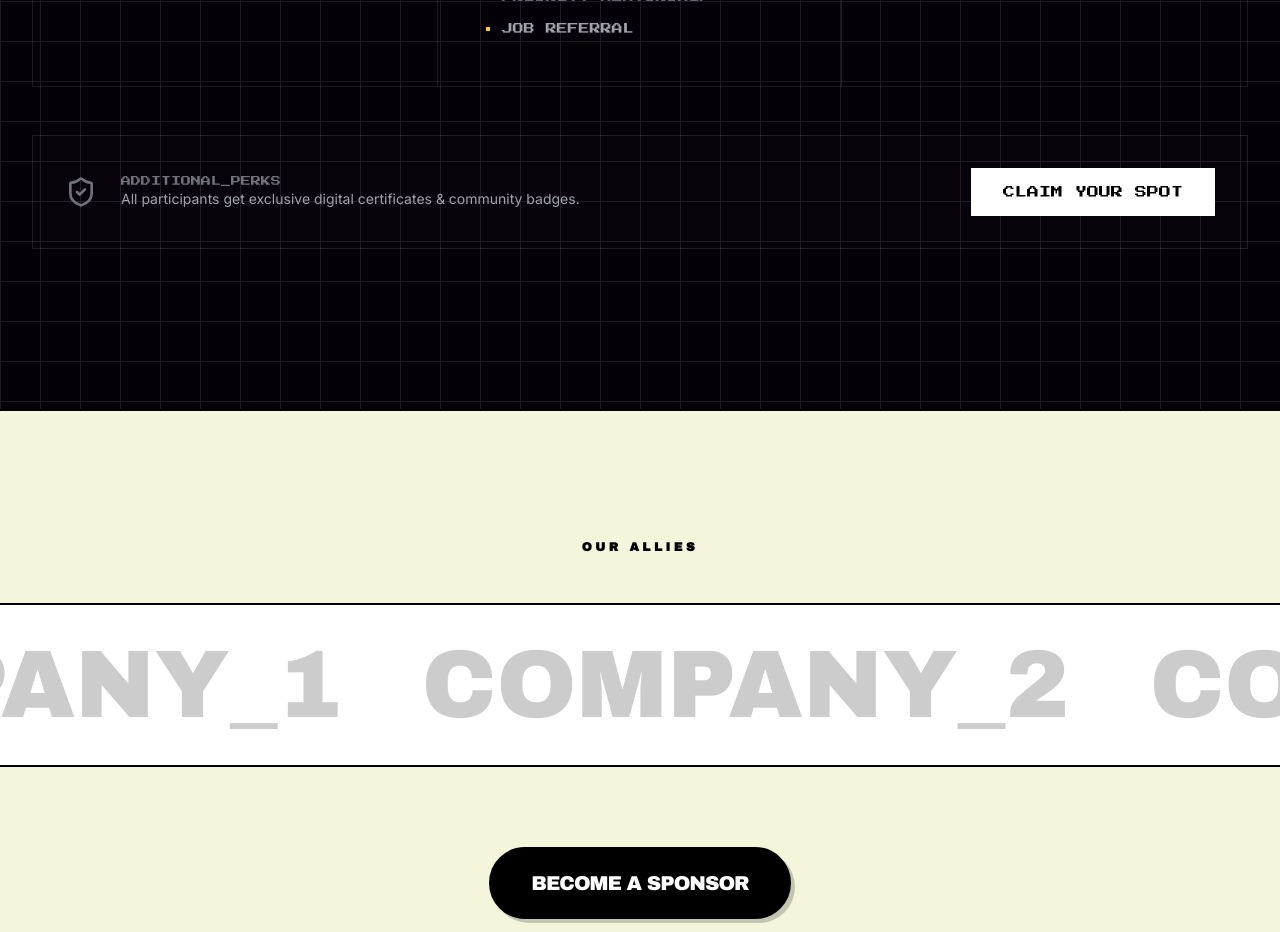
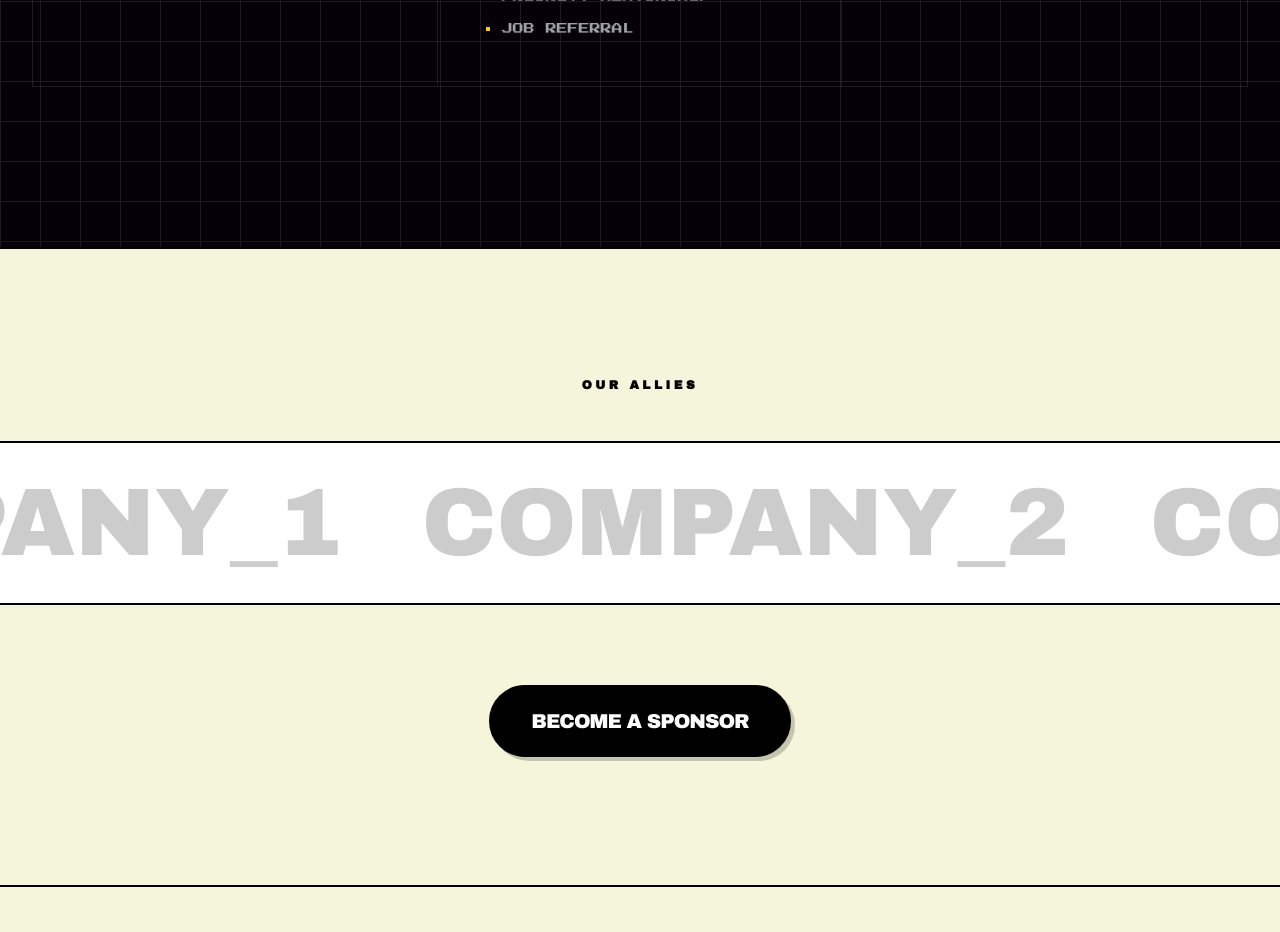
Before and after one commit to Codervrj/pixelverse, a React (Vite) app: page / in a window 1280 px wide. Shown: the part 7780-8712 px from the top of the page. Built offline with nearby package versions, Linux system fonts and the light colour scheme.

Commit message:
prize pool section updated

```diff
--- a/components/PrizePool.tsx
+++ b/components/PrizePool.tsx
@@ -101,27 +101,7 @@ const PrizePool: React.FC = () => {
         </div>
 
         {/* Footer Note */}
-        <div className="mt-12 flex flex-col md:flex-row justify-between items-start md:items-center gap-6 p-8 border border-white/10 bg-white/[0.01]">
-          <div className="flex items-center gap-6">
-            <ShieldCheck className="w-8 h-8 text-zinc-500" />
-            <div>
-              <p className="font-pixel text-[10px] text-zinc-500 uppercase">ADDITIONAL_PERKS</p>
-              <p className="text-sm text-zinc-400">All participants get exclusive digital certificates & community badges.</p>
-            </div>
-          </div>
 
-          <motion.button
-            whileHover={{
-              y: -5,
-              backgroundColor: "#ffff00",
-              color: "#000000"
-            }}
-            transition={{ duration: 0.2 }}
-            className="px-8 py-4 bg-white text-black font-pixel text-xs transition-colors uppercase"
-          >
-            Claim Your Spot
-          </motion.button>
-        </div>
       </div>
     </div>
   );
```
